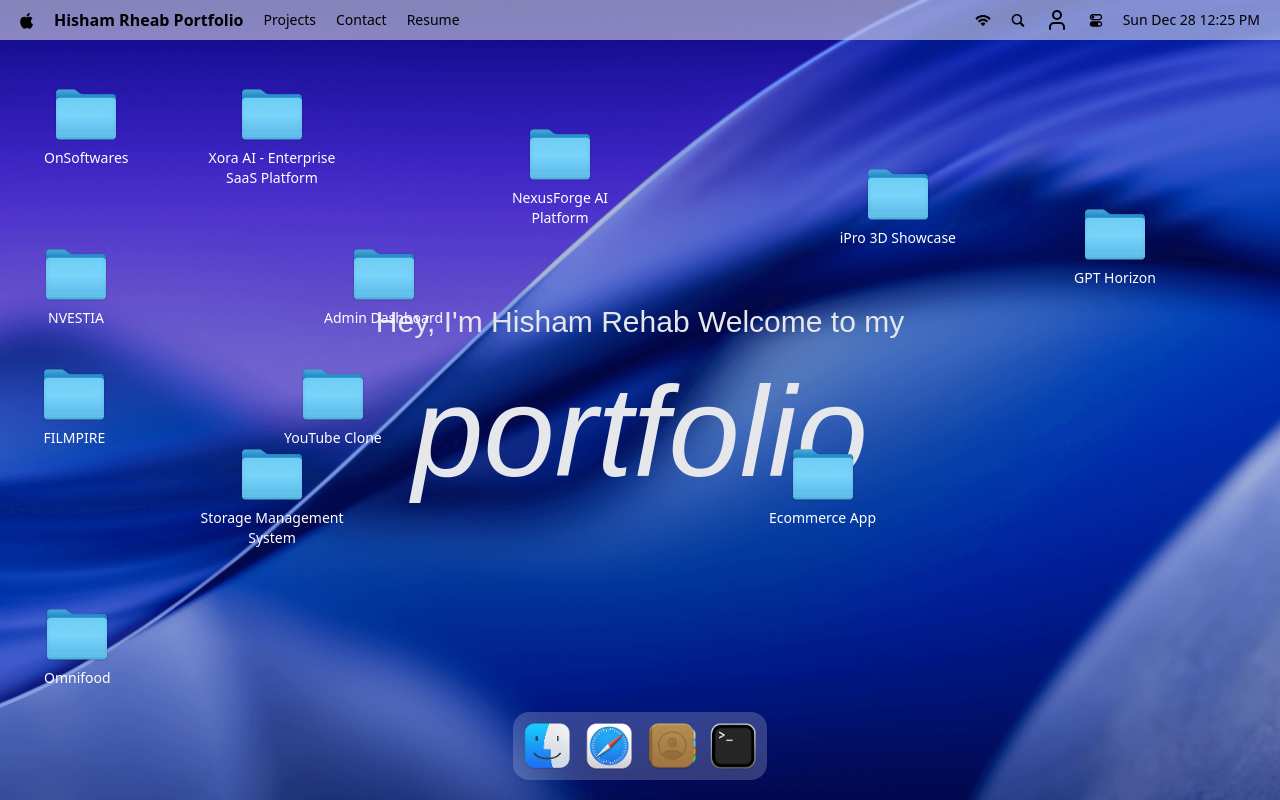
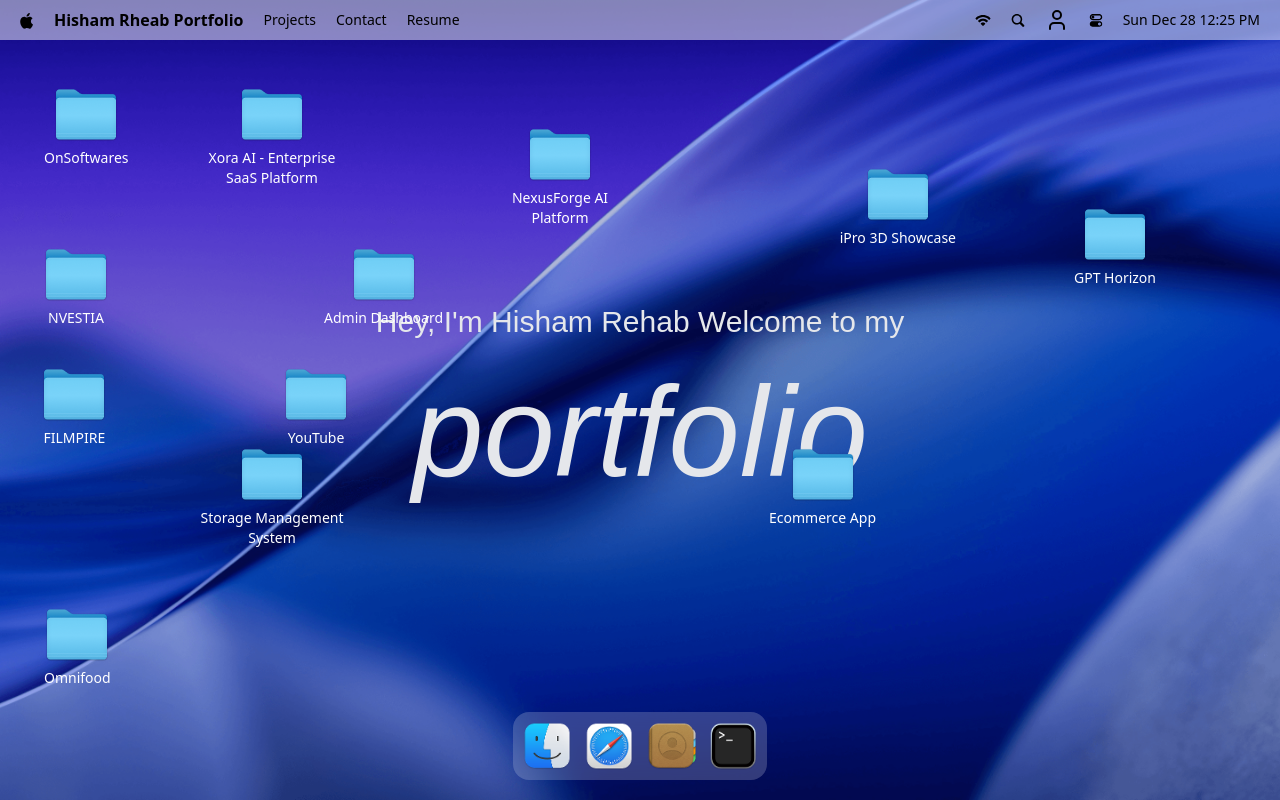
Before and after one commit to hishamrehab/os-portfolio, a React (Vite) app: page / in a window 1280 px wide. Built offline with nearby package versions, Linux system fonts and the light colour scheme; a web font is replaced by a local one.

Commit message:
Youtube project

```diff
--- a/src/constants/index.js
+++ b/src/constants/index.js
@@ -1299,7 +1299,7 @@ const WORK_LOCATION = {
 
      {
       id: 111,
-      name: "YouTube Clone",
+      name: "YouTube",
       icon: "/images/folder.png",
       kind: "folder",
       position: "top-220 left-60",
```
